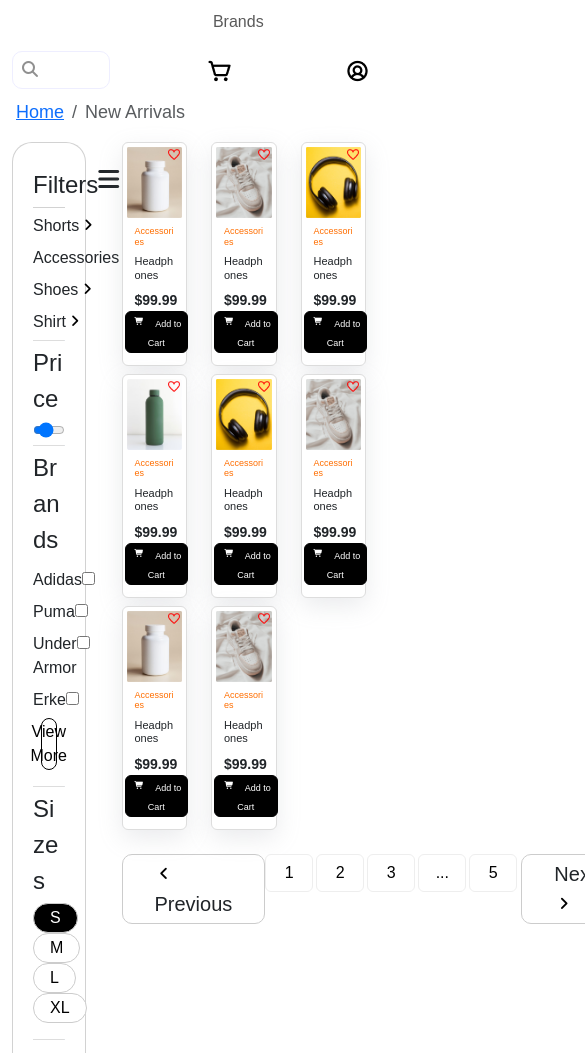
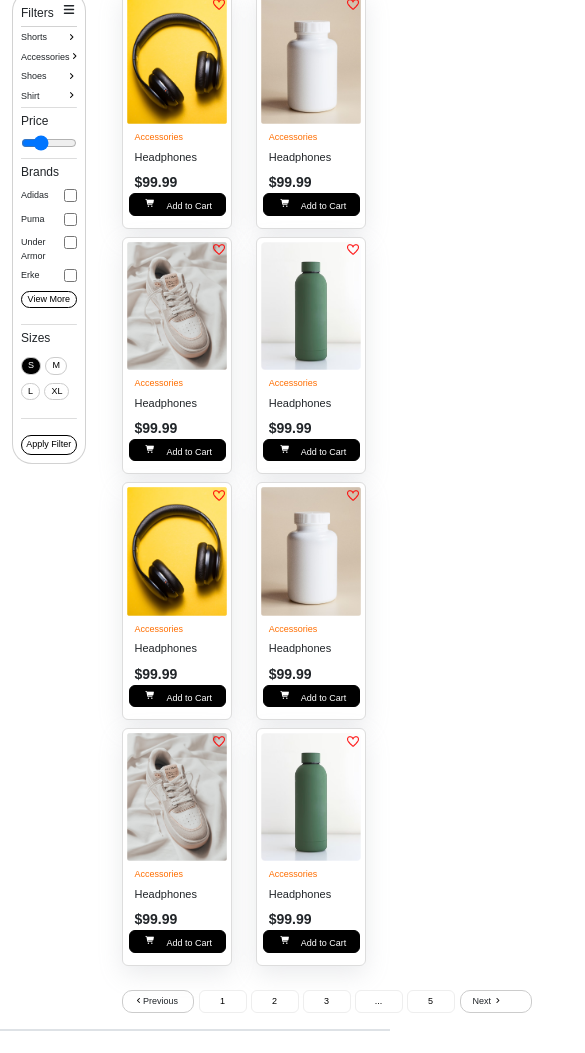
Before and after one commit to enkrypton214/Cerulean-E-Commerece, a website: page products-listing.html in a window 390 px wide. Shown: the part 126-1179 px from the top of the page, 585 px wide, since content can reach past the window. Drawn offline with nearby package versions, Linux system fonts and the light colour scheme; a web font is replaced by a local one.

Commit message:
Responsiveness implementation

```diff
--- a/products-listing.html
+++ b/products-listing.html
@@ -25,113 +25,35 @@
 	<body>
 		<nav class="navbar navbar-expand-lg">
   <div class="container">
-				<a
-					class="navbar-brand"
-					href="#"
-					>Cerulean</a
-				>
-
+    <a class="navbar-brand" href="#">Cerulean</a>
+    <button class="navbar-toggler" type="button" data-bs-toggle="collapse" data-bs-target="#navbarSupportedContent" aria-controls="navbarSupportedContent" aria-expanded="false" aria-label="Toggle navigation">
+      <span class="navbar-toggler-icon"></span>
+    </button>
+    <div class="collapse navbar-collapse" id="navbarSupportedContent">
       <ul class="navbar-nav me-auto mb-2 mb-lg-0 mx-5">
         <li class="nav-item dropdown">
-						<a
-							class="nav-link dropdown-toggle"
-							href="#"
-							role="button"
-							data-bs-toggle="dropdown"
-							aria-expanded="false"
-						>
-							Shop
-						</a>
+          <a class="nav-link dropdown-toggle" href="#" role="button" data-bs-toggle="dropdown" aria-expanded="false">Shop</a>
           <ul class="dropdown-menu">
-							<li>
-								<a
-									class="dropdown-item"
-									href="/products-listing.html"
-									>Men</a
-								>
-							</li>
-							<li>
-								<a
-									class="dropdown-item"
-									href="/products-listing.html"
-									>Women</a
-								>
-							</li>
-							<li>
-								<a
-									class="dropdown-item"
-									href="/products-listing.html"
-									>Kids</a
-								>
-							</li>
-							<li>
-								<a
-									class="dropdown-item"
-									href="/products-listing.html"
-									>Accessories</a
-								>
-							</li>
+            <li><a class="dropdown-item" href="/products-listing.html">Men</a></li>
+            <li><a class="dropdown-item" href="/products-listing.html">Women</a></li>
+            <li><a class="dropdown-item" href="/products-listing.html">Kids</a></li>
+            <li><a class="dropdown-item" href="/products-listing.html">Accessories</a></li>
           </ul>
         </li>
-					<li class="nav-item">
-						<a
-							class="nav-link"
-							aria-current="page"
-							href="/products-listing.html"
-							>OnSale</a
-						>
-					</li>
-					<li class="nav-item">
-						<a
-							class="nav-link"
-							href="/products-listing.html"
-							>New Arrivals</a
-						>
-					</li>
-					<li class="nav-item">
-						<a
-							class="nav-link"
-							href="/products-listing.html"
-							>Brands</a
-						>
-					</li>
+        <li class="nav-item"><a class="nav-link" href="/products-listing.html">OnSale</a></li>
+        <li class="nav-item"><a class="nav-link" href="/products-listing.html">New Arrivals</a></li>
+        <li class="nav-item"><a class="nav-link" href="/products-listing.html">Brands</a></li>
       </ul>
-				<form
-					class="d-flex w-25"
-					role="search"
-				>
+
+      <form class="d-flex w-25" role="search">
         <div class="input-icon w-100">
-						<i
-							class="fa-solid fa-magnifying-glass"
-							style="color: #909090"
-						></i>
-						<input
-							class="form-control me-2 px-5"
-							type="search"
-							placeholder="Search for Products..."
-							aria-label="Search"
-						/>
+          <i class="fa-solid fa-magnifying-glass" style="color: #606060"></i>
+          <input class="form-control me-2 px-5" type="search" placeholder="Search Here..." aria-label="Search">
         </div>
       </form>
-				<a
-					class="nav-link navbar-text"
-					href="#"
-				>
-					<img
-						class="px-2"
-						src="assets/icons/Cart.png"
-						alt="Cart"
-						height="24px" /></a
-				><a
-					class="nav-link navbar-text"
-					href="#"
-				>
-					<img
-						class="px-2"
-						src="assets/icons/Profile.png"
-						alt="Cart"
-						height="24px"
-				/></a>
+      <a class="nav-link navbar-text" href="#"><img class="px-2" src="assets/icons/Cart.png" alt="Cart" height="24px"></a>
+      <a class="nav-link navbar-text" href="#"><img class="px-2" src="assets/icons/Profile.png" alt="Cart" height="24px"></a>
+    </div>
   </div>
 </nav>
 
@@ -212,14 +134,12 @@
 					<div style="display: flex">
 			<div class="container text-center">
 				<div class="row row-cols-3">
-					<div class="col mb-2">
-
+					<div class="col-lg-4 col-md-6 col-6 mb-2">
 						<div class="card card-shadow">
 							<img
-								src="assets/products/Product2.png"
+								src="assets/products/Product1.png"
 								class="card-img"
 								alt="1"
-								width="100px"
 								height="auto"
 							/>
 							<div class="card-body">
@@ -235,9 +155,9 @@
 								<div class="flex">
 									<div class="row">
 										<div class="col-sm">
-											<p class="card-price">$99.99</p>
+											<span class="card-price">$99.99</span>
 										</div>
-										<div class="col-sm btn card-button">
+										<div class="col-sm card-button">
 											<i
 												class="fa-solid fa-cart-shopping"
 												style="color: #ffffff; margin-right: 8px"
@@ -252,17 +172,13 @@
 								</div>
 							</div>
 							<div class="heart-icon"></div>
-
 						</div>
-					</div>
-					<div class="col mb-2">
-
+					</div><div class="col-lg-4 col-md-6 col-6 mb-2">
 						<div class="card card-shadow">
 							<img
-								src="assets/products/Product3.png"
+								src="assets/products/Product2.png"
 								class="card-img"
 								alt="1"
-								width="100px"
 								height="auto"
 							/>
 							<div class="card-body">
@@ -278,9 +194,9 @@
 								<div class="flex">
 									<div class="row">
 										<div class="col-sm">
-											<p class="card-price">$99.99</p>
+											<span class="card-price">$99.99</span>
 										</div>
-										<div class="col-sm btn card-button">
+										<div class="col-sm card-button">
 											<i
 												class="fa-solid fa-cart-shopping"
 												style="color: #ffffff; margin-right: 8px"
@@ -295,17 +211,13 @@
 								</div>
 							</div>
 							<div class="heart-icon"></div>
-
 						</div>
-					</div>
-					<div class="col mb-2">
-
+					</div><div class="col-lg-4 col-md-6 col-6 mb-2">
 						<div class="card card-shadow">
 							<img
-								src="assets/products/Product1.png"
+								src="assets/products/Product3.png"
 								class="card-img"
 								alt="1"
-								width="100px"
 								height="auto"
 							/>
 							<div class="card-body">
@@ -321,9 +233,9 @@
 								<div class="flex">
 									<div class="row">
 										<div class="col-sm">
-											<p class="card-price">$99.99</p>
+											<span class="card-price">$99.99</span>
 										</div>
-										<div class="col-sm btn card-button">
+										<div class="col-sm card-button">
 											<i
 												class="fa-solid fa-cart-shopping"
 												style="color: #ffffff; margin-right: 8px"
@@ -338,17 +250,13 @@
 								</div>
 							</div>
 							<div class="heart-icon"></div>
-
 						</div>
-					</div>
-					<div class="col mb-2">
-
+					</div><div class="col-lg-4 col-md-6 col-6 mb-2">
 						<div class="card card-shadow">
 							<img
 								src="assets/products/Product4.png"
 								class="card-img"
 								alt="1"
-								width="100px"
 								height="auto"
 							/>
 							<div class="card-body">
@@ -364,9 +272,9 @@
 								<div class="flex">
 									<div class="row">
 										<div class="col-sm">
-											<p class="card-price">$99.99</p>
+											<span class="card-price">$99.99</span>
 										</div>
-										<div class="col-sm btn card-button">
+										<div class="col-sm card-button">
 											<i
 												class="fa-solid fa-cart-shopping"
 												style="color: #ffffff; margin-right: 8px"
@@ -381,17 +289,13 @@
 								</div>
 							</div>
 							<div class="heart-icon"></div>
-
 						</div>
-					</div>
-					<div class="col mb-2">
-
+					</div><div class="col-lg-4 col-md-6 col-6 mb-2">
 						<div class="card card-shadow">
 							<img
 								src="assets/products/Product1.png"
 								class="card-img"
 								alt="1"
-								width="100px"
 								height="auto"
 							/>
 							<div class="card-body">
@@ -407,9 +311,9 @@
 								<div class="flex">
 									<div class="row">
 										<div class="col-sm">
-											<p class="card-price">$99.99</p>
+											<span class="card-price">$99.99</span>
 										</div>
-										<div class="col-sm btn card-button">
+										<div class="col-sm card-button">
 											<i
 												class="fa-solid fa-cart-shopping"
 												style="color: #ffffff; margin-right: 8px"
@@ -424,17 +328,13 @@
 								</div>
 							</div>
 							<div class="heart-icon"></div>
-
 						</div>
-					</div>
-					<div class="col mb-2">
-
+					</div><div class="col-lg-4 col-md-6 col-6 mb-2">
 						<div class="card card-shadow">
 							<img
-								src="assets/products/Product3.png"
+								src="assets/products/Product2.png"
 								class="card-img"
 								alt="1"
-								width="100px"
 								height="auto"
 							/>
 							<div class="card-body">
@@ -450,9 +350,9 @@
 								<div class="flex">
 									<div class="row">
 										<div class="col-sm">
-											<p class="card-price">$99.99</p>
+											<span class="card-price">$99.99</span>
 										</div>
-										<div class="col-sm btn card-button">
+										<div class="col-sm card-button">
 											<i
 												class="fa-solid fa-cart-shopping"
 												style="color: #ffffff; margin-right: 8px"
@@ -467,17 +367,13 @@
 								</div>
 							</div>
 							<div class="heart-icon"></div>
-
 						</div>
-					</div>
-					<div class="col mb-2">
-
+					</div><div class="col-lg-4 col-md-6 col-6 mb-2">
 						<div class="card card-shadow">
 							<img
-								src="assets/products/Product2.png"
+								src="assets/products/Product3.png"
 								class="card-img"
 								alt="1"
-								width="100px"
 								height="auto"
 							/>
 							<div class="card-body">
@@ -493,9 +389,9 @@
 								<div class="flex">
 									<div class="row">
 										<div class="col-sm">
-											<p class="card-price">$99.99</p>
+											<span class="card-price">$99.99</span>
 										</div>
-										<div class="col-sm btn card-button">
+										<div class="col-sm card-button">
 											<i
 												class="fa-solid fa-cart-shopping"
 												style="color: #ffffff; margin-right: 8px"
@@ -510,17 +406,13 @@
 								</div>
 							</div>
 							<div class="heart-icon"></div>
-
 						</div>
-					</div>
-					<div class="col mb-2">
-
+					</div><div class="col-lg-4 col-md-6 col-6 mb-2">
 						<div class="card card-shadow">
 							<img
-								src="assets/products/Product3.png"
+								src="assets/products/Product4.png"
 								class="card-img"
 								alt="1"
-								width="100px"
 								height="auto"
 							/>
 							<div class="card-body">
@@ -536,9 +428,9 @@
 								<div class="flex">
 									<div class="row">
 										<div class="col-sm">
-											<p class="card-price">$99.99</p>
+											<span class="card-price">$99.99</span>
 										</div>
-										<div class="col-sm btn card-button">
+										<div class="col-sm card-button">
 											<i
 												class="fa-solid fa-cart-shopping"
 												style="color: #ffffff; margin-right: 8px"
@@ -553,12 +445,13 @@
 								</div>
 							</div>
 							<div class="heart-icon"></div>
+						</div>
+					</div>
 
 				</div>
 			</div>
 		</div>
-			</div>
-		</div><nav aria-label="Page navigation example">
+		<nav aria-label="Page navigation example">
   <ul class="pagination mt-3 d-flex justify-content-between">
     <li class="page-item">
       <div class="page-button"><i class="fa-solid fa-angle-left fa-xs" style="color: #000000;"></i>Previous</div>
@@ -586,8 +479,8 @@
 
 <div class="my-5 container footer">
 			<div class="row">
-				<div class="col-lg-2 col-xs-12 links">
-					<h4 class="mt-lg-0 mt-sm-3 link">Resources</h4>
+				<div class="col-md-2 col-4 links">
+					<h4 class="mt-lg-0 link">Resources</h4>
 					<ul class="my-4 p-0 footer-contents">
 						<li><a href="#">Gift Cards</a></li>
 						<li><a href="#">Shops</a></li>
@@ -596,8 +489,8 @@
 						<li><a href="#">Offers</a></li>
 					</ul>
 				</div>
-				<div class="col-lg-2 col-xs-12 links">
-					<h4 class="mt-lg-0 mt-sm-3 link">Help</h4>
+				<div class="col-md-2 col-4 links">
+					<h4 class="mt-lg-0 link">Help</h4>
 					<ul class="my-4 p-0">
 						<li><a href="#">Customer Support</a></li>
 						<li><a href="#">Shipment Details</a></li>
@@ -606,8 +499,8 @@
 						<li><a href="#">Terms and Agreements</a></li>
 					</ul>
 				</div>
-				<div class="col-lg-2 col-xs-12 links">
-					<h4 class="mt-lg-0 mt-sm-3 link">Company</h4>
+				<div class="col-md-2 col-4 links">
+					<h4 class="mt-lg-0 link">Company</h4>
 					<ul class="my-4 p-0">
 						<li><a href="#">About</a></li>
 						<li><a href="#">Career</a></li>
@@ -616,9 +509,9 @@
 						<li><a href="#">Purpose</a></li>
 					</ul>
 				</div>
-				<div class="col-lg-6 col-xs-12 about-company">
+				<div class="col-md-6  about-company">
 					<h2>Cerulean Store</h2>
-					<h5 class="pr-5 text-black-50 fw-light">
+					<h5 class="pr-5 text-black-50 fw-light footer-subtext">
 						We have sportwear and accessories with premium <br />
 						quality and stylish fashion for men, women and kids.
 					</h5>
--- a/style.css
+++ b/style.css
@@ -1136,6 +1136,20 @@ body {
 	height: 1px;
 	background-color: #ddd;
 }
+.product-display-sizes-button {
+	padding: 2px 16px;
+	border-radius: 100px;
+	color: black;
+	background-color: white;
+	border: solid 1px #ccc;
+}
+.product-display-sizes-button-active {
+	padding: 2px 16px;
+	border-radius: 100px;
+	color: white;
+	background-color: black;
+	border: solid 1px #ccc;
+}
 
 .card-button-filter {
 	display: flex;
@@ -1151,6 +1165,7 @@ body {
 	margin: auto;
 	transition: background-color 0.3s ease;
 }
+
 .card-button-filter:hover {
 	background-color: #333;
 	color: white;
@@ -1174,6 +1189,69 @@ body {
 	color: white;
 }
 
+@media screen and (max-width: 768px) {
+	.list-items-title {
+		font-size: 16px;
+	}
+	.list-items {
+		font-size: 14px;
+		margin-right: 20px;
+		margin-top: 2px;
+		margin-bottom: 2px;
+		padding: 2px 0px;
+	}
+	.card-button-filter {
+		font-size: 14px;
+		padding: 1px;
+		width: 100%;
+	}
+	.card-button-filter-apply {
+		font-size: 16px;
+	}
+}
+
+@media screen and (max-width: 576px) {
+	.filter-card {
+		padding: 8px;
+	}
+	.card-button {
+		padding: 0px 0px;
+		width: 90%;
+		margin-left: 6px;
+	}
+	.filter-items {
+		display: flex;
+		justify-content: space-between;
+	}
+	.list-items-title {
+		font-size: 12px;
+	}
+	.list-items {
+		font-size: 9px;
+		margin-right: 0px;
+		margin-top: 2px;
+		margin-bottom: 2px;
+	}
+	.card-button-filter {
+		font-size: 9px;
+		padding: 1px;
+		width: 100%;
+	}
+	.card-button-filter-apply {
+		font-size: 9px;
+		padding: 2px 0px;
+	}
+	.product-display-sizes-button {
+		font-size: 9px;
+		padding: 1px 6px;
+		margin-bottom: 2px;
+	}
+	.product-display-sizes-button-active {
+		font-size: 9px;
+		padding: 1px 6px;
+		margin-bottom: 2px;
+	}
+}
 .slidecontainer {
 	width: 100%; /* Width of the outside container */
 }
@@ -1231,6 +1309,31 @@ body {
 	background-color: #ddd;
 }
 
+@media screen and (max-width: 768px) {
+	.page-item {
+		font-size: 12px;
+	}
+	.page-link {
+		font-size: 12px;
+		margin-right: 0px;
+	}
+}
+@media screen and (max-width: 576px) {
+	.page-item {
+		font-size: 9px;
+	}
+	.page-link {
+		font-size: 9px;
+		margin-right: 5px;
+		margin-left: 5px;
+		padding: 4px 2px;
+	}
+
+	.page-button {
+		padding: 4px 12px;
+		width: 72px;
+	}
+}
 /* Product Listing Page */
 
 .product-title {
@@ -1269,21 +1372,6 @@ body {
 	color: #000;
 	font-weight: 200;
 	line-height: 110%;
-}
-
-.product-display-sizes-button {
-	padding: 2px 16px;
-	border-radius: 100px;
-	color: black;
-	background-color: white;
-	border: solid 1px #ccc;
-}
-.product-display-sizes-button-active {
-	padding: 2px 16px;
-	border-radius: 100px;
-	color: white;
-	background-color: black;
-	border: solid 1px #ccc;
 }
 
 .add-button {
```
Also changed, not shown: products-display.html (+24 -101 lines). Lines whose indentation alone changed are shown as unchanged.
